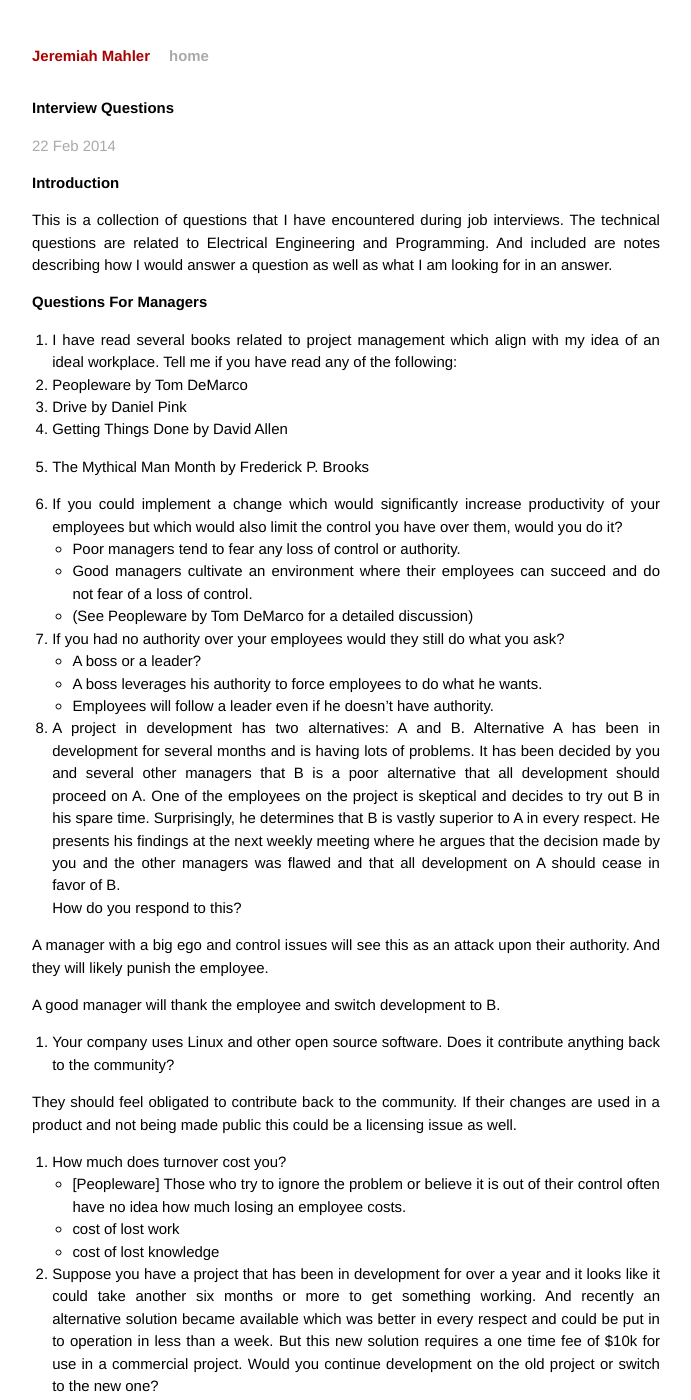
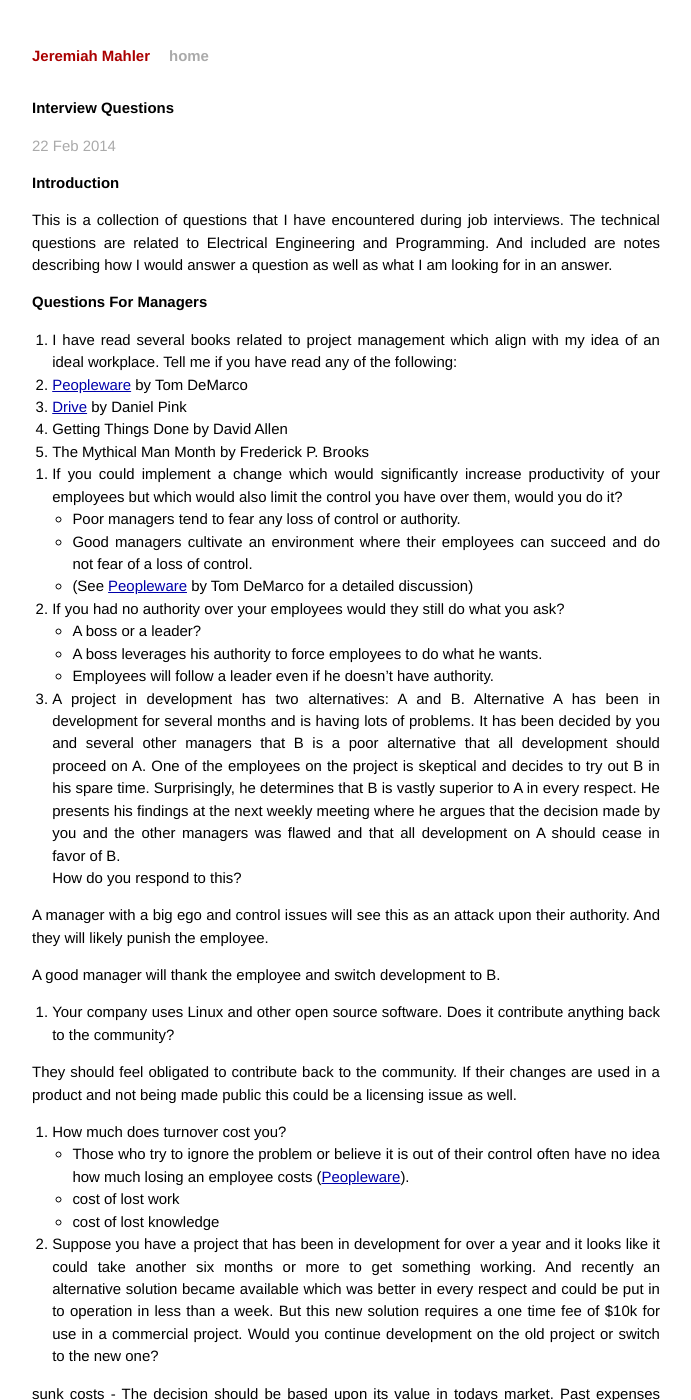
Before and after one commit to jmahler/jmahler.github.io, a Jekyll site: the page built from _posts/2014-02-22-interview_questions.md, in a window 1280 px wide and 1400 px high. Shown: the whole window, without its empty margins (294-985 px from the left). Built offline with Jekyll 4.4.1, drawn with Linux system fonts in a browser that asks for light colours; Markdown is read by kramdown in place of the engine named in the settings; part of the change alters nothing that is shown.

```diff
--- a/_posts/2014-02-22-interview_questions.md
+++ b/_posts/2014-02-22-interview_questions.md
@@ -18,10 +18,13 @@ well as what I am looking for in an answer.
 1. I have read several books related to project management which align
 with my idea of an ideal workplace.  Tell me if you have read any of
 the following:
-  1. Peopleware by Tom DeMarco
-  1. Drive by Daniel Pink
+  1. [Peopleware][pw] by Tom DeMarco
+  1. [Drive][drv] by Daniel Pink
   1. Getting Things Done by David Allen
   1. The Mythical Man Month by Frederick P. Brooks
+
+  [pw]: http://books.google.com/books?id=TVQUAAAAQBAJ
+  [drv]: http://books.google.com/books?id=A-agLi2ldB4C
 
 1. If you could implement a change which would significantly increase
 productivity of your employees but which would also limit the control
@@ -29,7 +32,7 @@ you have over them, would you do it?
   - Poor managers tend to fear any loss of control or authority.
   - Good managers cultivate an environment where their employees can
     succeed and do not fear of a loss of control.
-  - (See Peopleware by Tom DeMarco for a detailed discussion)
+  - (See [Peopleware][pw] by Tom DeMarco for a detailed discussion)
 
 1. If you had no authority over your employees would they still do what
 you ask?
@@ -63,8 +66,9 @@ Does it contribute anything back to the community?
   could be a licensing issue as well.
 
 1. How much does turnover cost you?
-  - [Peopleware] Those who try to ignore the problem or believe it is out
-	of their control often have no idea how much losing an employee costs.
+  - Those who try to ignore the problem or believe it is out
+	of their control often have no idea how much losing an employee costs
+	([Peopleware][pw]).
   - cost of lost work
   - cost of lost knowledge
 
```
